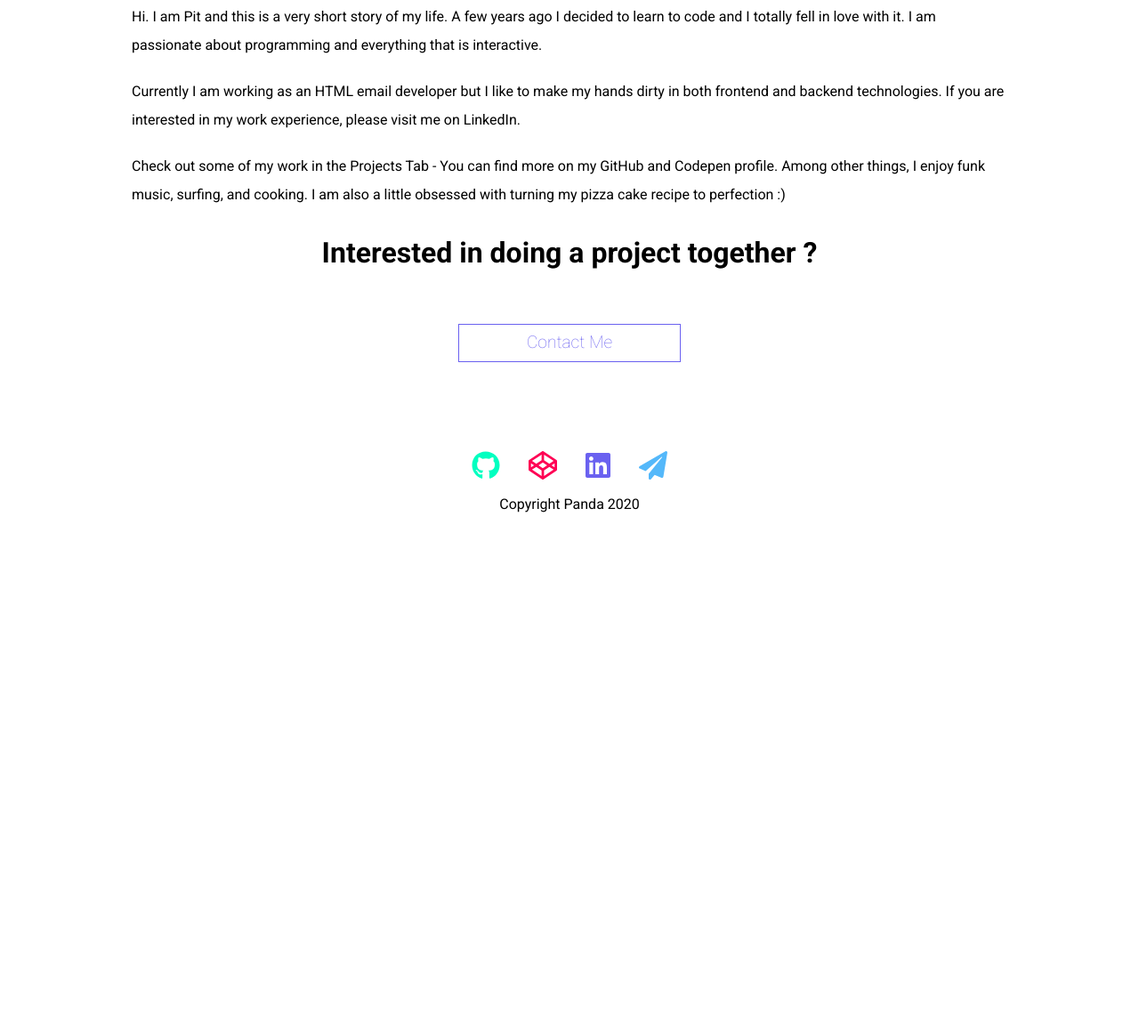
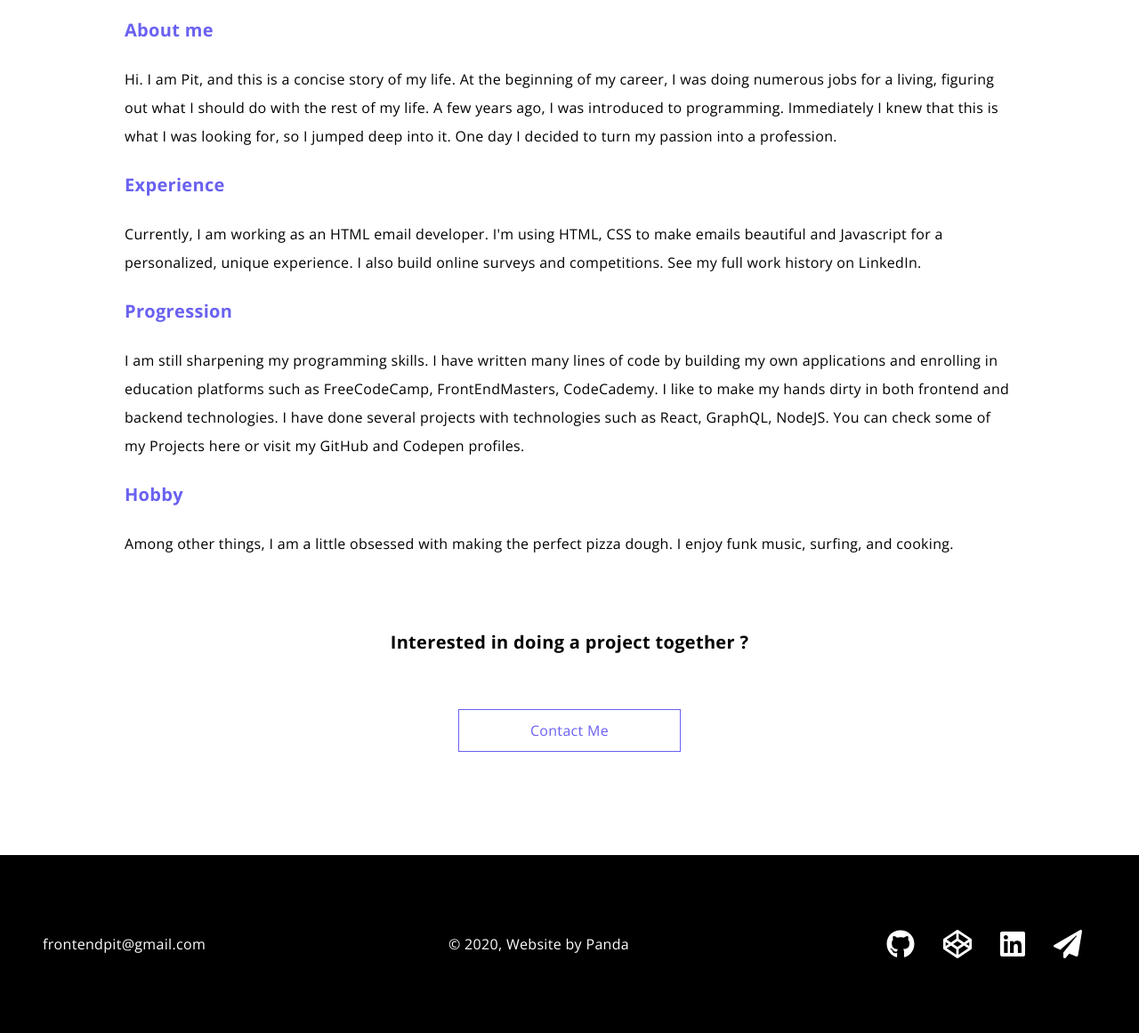
Before and after one commit to r00bal/Portfolio, a Gatsby site: page / in a window 1280 px wide. Shown: the part 791-1952 px from the top of the page at 89% size. Before the commit the page ends 1394 px from the top, so only its background shows below. Built offline with nearby package versions, Linux system fonts and the light colour scheme; Gatsby itself is replaced by a stand-in of ours.

Commit message:
final about v

```diff
--- a/gatsby-config.js
+++ b/gatsby-config.js
@@ -13,7 +13,7 @@ module.exports = {
       resolve: 'gatsby-plugin-web-font-loader',
       options: {
         google: {
-          families: ['Source Code Pro:200,500,700,900', 'Roboto:,100,200,500,700,900'],
+          families: ['Source Code Pro:200,500,700,900', 'Open Sans:,100,200,500,700,900'],
         },
       },
     },
--- a/src/components/Button.js
+++ b/src/components/Button.js
@@ -5,8 +5,8 @@ const ButtonLink = styled.a`
   color: var(--blue-color);
   text-decoration: none;
   text-align: center;
-  padding: 0.375rem 1rem;
-  font-size: 1.2rem;
+  padding: 0.675rem 1.275rem;
+  font-size: 1rem;
   line-height: 1.5;
   font-weight: 100;
   min-width: 250px;
@@ -15,7 +15,7 @@ const ButtonLink = styled.a`
   cursor: pointer;
   display: block;
   &:hover {
-    color: #fff;
+    color: var(--yellow-color);
     border: 1px solid var(--blue-color);
     background: var(--blue-color);
   }
--- a/src/components/Card.js
+++ b/src/components/Card.js
@@ -1,6 +1,6 @@
 import React, { useContext, createContext } from 'react'
 import styled from 'styled-components'
-import { mediaAbove, marginProps } from '../utils/css-helpers'
+import { textAlignProps, marginProps, colorProps, maxWidth } from '../utils/css-helpers'
 
 // font-size: ${({ introMode }) => (introMode ? `1.4rem` : `1.4rem`)};
 
@@ -10,6 +10,7 @@ const Container = styled.div`
   flex-direction: column;
   justify-content: flex-start;
   ${marginProps}
+  max-width:1000px;
 `
 
 const Text = styled.p`
@@ -17,8 +18,9 @@ const Text = styled.p`
   line-height: 2rem;
   font-weight: 400;
   margin: 20px 0;
-  ${({ textAlign }) => (textAlign ? `text-align: ${textAlign};` : null)}
+
   ${marginProps}
+  ${textAlignProps}
 `
 
 const Title = styled.h1`
@@ -30,18 +32,20 @@ const Title = styled.h1`
   line-height: 1.2;
   text-align: center;
   transition: all 0.2s;
-  ${({ textAlign }) => (textAlign ? `text-align: ${textAlign};` : null)}
+  ${textAlignProps}
   ${marginProps}
 `
 
 const Subtitle = styled.h2`
   line-height: 2rem;
-  font-size: 2rem;
-  font-weight: 700;
-  line-height: 1.2;
+  font-size: 1.25rem;
+  color: var(--blue-color);
+  font-weight: 600;
+  line-height: 1.5;
   transition: all 0.2s;
-  ${({ textAlign }) => (textAlign ? `text-align: ${textAlign};` : null)}
   ${marginProps}
+  ${textAlignProps}
+  ${colorProps}
 `
 
 const Special = styled.span`
--- a/src/components/Footer.js
+++ b/src/components/Footer.js
@@ -1,43 +1,72 @@
 import React from 'react'
 import styled from 'styled-components'
-import { mediaAbove, marginProps } from '../utils/css-helpers'
-import { ButtonLink } from '.'
+import { mediaAbove, marginProps, maxWidth, colorProps, hoverProps } from '../utils/css-helpers'
 
 const Container = styled.footer`
-  height: auto;
   display: flex;
   flex-direction: column;
-  justify-content: space-between;
+  justify-content: space-around;
   align-items: center;
   width: 100%;
-  height: 80px;
+  height: 200px;
+  background-color: var(--black-color);
+  color: var(--white-color);
   ${marginProps}
 `
 
-const Box = styled.div``
+const Wrapper = styled.div`
+  padding: 1rem;
+  height: 100%;
+  margin: 0 auto;
+  width: 100%;
+  ${maxWidth};
+  display: flex;
+  flex-direction: column;
+  justify-content: space-around;
+  align-items: center;
+
+  ${mediaAbove.mediumScreen`
+  flex-direction: row;
+ justify-content: space-between;
+`}
+  ${mediaAbove.largeScreen`
+ padding-left: 3rem;
+ padding-right: 3rem;
+`}
+`
+
+const Box = styled.div`
+  width: fit-content;
+  ${maxWidth};
+  display: flex;
+  flex-direction: row;
+  justify-content: space-between;
+  align-items: center;
+`
 
 const IconLink = styled.a`
-  height: 30px;
   padding: 1rem;
   text-decoration: none;
   font-size: 1rem;
   cursor: pointer;
-  color: inherit;
-  ${({ color }) => (color ? `color: ${color};` : `inherit`)}
-  &:hover {
-    color: #000;
-  }
+  ${colorProps}
+  ${hoverProps}
 `
 const Text = styled.p`
-  height: 30px;
+  font-size: 1rem;
+  font-weight: 300;
 `
 
 export default function Footer({ children, ...restProps }) {
-  return <Container {...restProps}>{children}</Container>
+  return (
+    <Container {...restProps}>
+      <Footer.Wrapper>{children}</Footer.Wrapper>
+    </Container>
+  )
 }
 
-Footer.ButtonLink = function FooterButton({ children, ...restProps }) {
-  return <ButtonLink {...restProps}>{children}</ButtonLink>
+Footer.Wrapper = function FooterWrapper({ children, ...restProps }) {
+  return <Wrapper {...restProps}>{children}</Wrapper>
 }
 
 Footer.IconLink = function FooterIconLink({ children, ...restProps }) {
--- a/src/components/Navigation.js
+++ b/src/components/Navigation.js
@@ -14,10 +14,10 @@ const Container = styled.nav`
 
 const NavLink = styled(Link)`
   font-size: 1.2rem;
-  color: var(--black-color);
+  color: var(--green-color);
   text-decoration: none;
   cursor: pointer;
-  font-weight: 400;
+  font-weight: 500;
 `
 
 const List = styled.ul`
@@ -27,7 +27,7 @@ const List = styled.ul`
   justify-content: flex-end;
   align-items: center;
   .active {
-    color: var(--red-color);
+    color: var(--yellow-color);
   }
   ${mediaAbove.mediumScreen`
 
--- a/src/components/Portrait.js
+++ b/src/components/Portrait.js
@@ -47,9 +47,8 @@ const Container = styled.div`
   }
 `
 
-const EYES_WIDTH_AREA_PX = 23
-const EYES_HEIGHT_AREA_PX = 4
-
+const EYES_WIDTH_AREA_PX = 24
+const EYES_HEIGHT_AREA_PX = 6
 const calc = (x, y) => [
   Math.floor((x / (window.innerWidth * 2)) * EYES_WIDTH_AREA_PX),
   Math.floor((y / window.innerHeight) * EYES_HEIGHT_AREA_PX),
--- a/src/layouts/Layout.js
+++ b/src/layouts/Layout.js
@@ -1,10 +1,11 @@
+import { FontAwesomeIcon } from '@fortawesome/react-fontawesome'
 import React from 'react'
 import styled from 'styled-components'
-import { SqueezeSpring } from '../animations'
-import { Nav, Header } from '../components'
-import { flexProps, mediaAbove, maxWidth } from '../utils/css-helpers'
+import { Footer, Header, Nav } from '../components'
+
+import { maxWidth, mediaAbove } from '../utils/css-helpers'
+import '../utils/font-awesome'
 import { GlobalStyle } from '../utils/global-styles'
-import '../utils/font-awesome'
 
 const Main = styled.main`
   height: calc(100% - calc(100px + 16px + 16px));
@@ -25,7 +26,7 @@ const Main = styled.main`
   padding: 1rem 3rem 1rem 3rem;
 `}
 `
-const Layout = ({ children }) => (
+const Layout = ({ children, siteAuthor = 'Panda' }) => (
   <>
     <GlobalStyle />
     <Header>
@@ -53,6 +54,26 @@ const Layout = ({ children }) => (
       </Header.Wrapper>
     </Header>
     <Main>{children}</Main>
+    <Footer margin="100px 0 0 0">
+      <Footer.Text>frontendpit@gmail.com</Footer.Text>
+      <Footer.Text>
+        © {new Date().getFullYear()}, Website by {siteAuthor}
+      </Footer.Text>
+      <Footer.Box>
+        <Footer.IconLink href="#" color="var(--white-color)" hoverColor="var(--green-color)">
+          <FontAwesomeIcon size="2x" icon={['fab', 'github']} title="github account for Peter" />
+        </Footer.IconLink>
+        <Footer.IconLink href="#" color="var(--white-color)" hoverColor="var(--green-color)">
+          <FontAwesomeIcon size="2x" icon={['fab', 'codepen']} title="codepen account for Peter" />
+        </Footer.IconLink>
+        <Footer.IconLink href="#" color="var(--white-color)" hoverColor="var(--green-color)">
+          <FontAwesomeIcon size="2x" icon={['fab', 'linkedin']} title="linkedin account for Peter" />
+        </Footer.IconLink>
+        <Footer.IconLink href="#" color="var(--white-color)" hoverColor="var(--green-color)">
+          <FontAwesomeIcon size="2x" icon="paper-plane" />
+        </Footer.IconLink>
+      </Footer.Box>
+    </Footer>
   </>
 )
 
--- a/src/pages/index.js
+++ b/src/pages/index.js
@@ -1,4 +1,4 @@
-import React from 'react'
+import React, { useState, useCallback } from 'react'
 import styled from 'styled-components'
 import { FontAwesomeIcon } from '@fortawesome/react-fontawesome'
 import { Layout } from '../layouts'
@@ -9,31 +9,49 @@ import '../utils/font-awesome'
 
 export default function Home() {
   const { x, y } = useMousePosition()
+  // const [{ x, y }, set] = useState({ x: 1, y: 1 })
+  // const onMove = ({ clientX: x, clientY: y }) => set({ x, y })
   return (
     <Layout>
-      <Card margin="100px 0 40px 0">
+      <Card
+        margin="100px 0 40px 0"
+        maxWidth="800px"
+        // onMouseMove={onMove}
+      >
         <FadeInSpring style={{ width: '100%' }} delay={200}>
           <Card.Title textAlign="center">Hello, my name is Piotr. I am Front-end developer from Gdynia, PL.</Card.Title>
         </FadeInSpring>
 
         <Portrait mouse={{ x, y }} />
         <FadeInSpring delay={500}>
-          <Card.Subtitle margin="30px 0 20x 0">About me</Card.Subtitle>
+          <Card.Subtitle margin="1.5rem 0">About me</Card.Subtitle>
           <Card.Text margin="20px 0 0 0">
-            Hi. I am Pit and this is a very short story of my life. A few years ago I decided to learn to code and I
-            totally fell in love with it. I am passionate about programming and everything that is interactive.{' '}
+            Hi. I am Pit, and this is a concise story of my life. At the beginning of my career, I was doing numerous
+            jobs for a living, figuring out what I should do with the rest of my life. A few years ago, I was introduced
+            to programming. Immediately I knew that this is what I was looking for, so I jumped deep into it. One day I
+            decided to turn my passion into a profession.
+          </Card.Text>
+          <Card.Subtitle margin="1.5rem 0">Experience</Card.Subtitle>
+          <Card.Text margin="20px 0 0 0">
+            Currently, I am working as an HTML email developer. I'm using HTML, CSS to make emails beautiful and
+            Javascript for a personalized, unique experience. I also build online surveys and competitions. See my full
+            work history on LinkedIn.
+          </Card.Text>
+          <Card.Subtitle margin="1.5rem 0">Progression</Card.Subtitle>
+          <Card.Text margin="20px 0 0 0">
+            I am still sharpening my programming skills. I have written many lines of code by building my own
+            applications and enrolling in education platforms such as FreeCodeCamp, FrontEndMasters, CodeCademy. I like
+            to make my hands dirty in both frontend and backend technologies. I have done several projects with
+            technologies such as React, GraphQL, NodeJS. You can check some of my Projects here or visit my GitHub and
+            Codepen profiles.
           </Card.Text>{' '}
-          <Card.Text margin="20px 0 0 0">
-            Currently I am working as an HTML email developer but I like to make my hands dirty in both frontend and
-            backend technologies. If you are interested in my work experience, please visit me on LinkedIn.
-          </Card.Text>{' '}
+          <Card.Subtitle margin="1.5rem 0">Hobby</Card.Subtitle>
           <Card.Text margin="20px 0 10px 0">
-            Check out some of my work in the Projects Tab - You can find more on my GitHub and Codepen profile. Among
-            other things, I enjoy funk music, surfing, and cooking. I am also a little obsessed with turning my pizza
-            cake recipe to perfection :)
+            Among other things, I am a little obsessed with making the perfect pizza dough. I enjoy funk music, surfing,
+            and cooking.
           </Card.Text>
-          <Card.Subtitle margin="30px 0 20px 0" textAlign="center">
-            Interested in doing a project together ?{' '}
+          <Card.Subtitle margin="5rem 0 20px 0" textAlign="center" color="var(--back-color)">
+            Interested in doing a project together ?
           </Card.Subtitle>
         </FadeInSpring>
       </Card>
@@ -60,25 +78,6 @@ export default function Home() {
         </Card.Text>
       </Card> */}
       <ButtonLink>Contact Me</ButtonLink>
-      <Footer margin="100px 0 0 0">
-        <FadeInSpring style={{ width: 'fit-content' }} delay={900}>
-          <Footer.IconLink href="#" color="var(--green-color)">
-            <FontAwesomeIcon size="2x" icon={['fab', 'github']} title="github account for Peter" />
-          </Footer.IconLink>
-          <Footer.IconLink href="#" color="var(--red-color)">
-            <FontAwesomeIcon size="2x" icon={['fab', 'codepen']} title="codepen account for Peter" />
-          </Footer.IconLink>
-          <Footer.IconLink href="#" color="var(--blue-color)">
-            <FontAwesomeIcon size="2x" icon={['fab', 'linkedin']} title="linkedin account for Peter" />
-          </Footer.IconLink>
-          <Footer.IconLink href="#" color="var(--sky-color)">
-            <FontAwesomeIcon size="2x" icon="paper-plane" />
-          </Footer.IconLink>
-        </FadeInSpring>
-        <FadeInSpring style={{ width: 'auto' }} delay={900}>
-          <Footer.Text>Copyright Panda 2020</Footer.Text>
-        </FadeInSpring>
-      </Footer>
     </Layout>
   )
 }
--- a/src/utils/css-helpers.js
+++ b/src/utils/css-helpers.js
@@ -9,12 +9,29 @@ export const flexProps = css`
   ${({ alignContent }) => (alignContent ? `align-content: ${alignContent};` : null)}
 `
 
+export const textAlignProps = css`
+  ${({ textAlign }) => (textAlign ? `text-align: ${textAlign};` : null)}
+`
 export const marginProps = css`
   ${({ margin }) => (margin ? `margin: ${margin};` : null)}
 `
 
+export const colorProps = css`
+  ${({ color }) => (color ? `color: ${color};` : `inherit`)}
+`
+
+export const hoverProps = css`
+  ${({ hoverColor }) =>
+    hoverColor
+      ? `
+    &:hover {
+    color: ${hoverColor};
+    }`
+      : null}
+`
+
 export const maxWidth = css`
-  max-width: 1080px;
+  max-width: 80rem;
 `
 
 export const size = {
--- a/src/utils/global-styles.js
+++ b/src/utils/global-styles.js
@@ -2,7 +2,7 @@ import { createGlobalStyle } from 'styled-components'
 
 export const GlobalStyle = createGlobalStyle`
  :root {
-
+  --main15-background-color:#E5E5E5;
   --main4-background-color: #D9E4FC;
 
   --main2-background-color: #FDF0E5;
@@ -51,11 +51,14 @@ export const GlobalStyle = createGlobalStyle`
   body {
     font-size: 16px;
     font-weight: normal;
-    /* background-color: var(--main14-background-color); */
-    font-family: 'Roboto';
+    /* background-color: var(--main-background-color); */
+    font-family: 'Open Sans';
     box-sizing: border-box;
     list-style: none;
     font-size:16px;
+    line-height: 1.25;
+    font-weight:400;
+    letter-spacing: .02rem;
   }
 
 
```
Also changed, not shown: src/components/Header.js (+17 -12 lines), src/pages/contact.js (deleted, +0 -7 lines), src/pages/resume.js (deleted, +0 -7 lines), src/pages/skills.js (deleted, +0 -7 lines).
